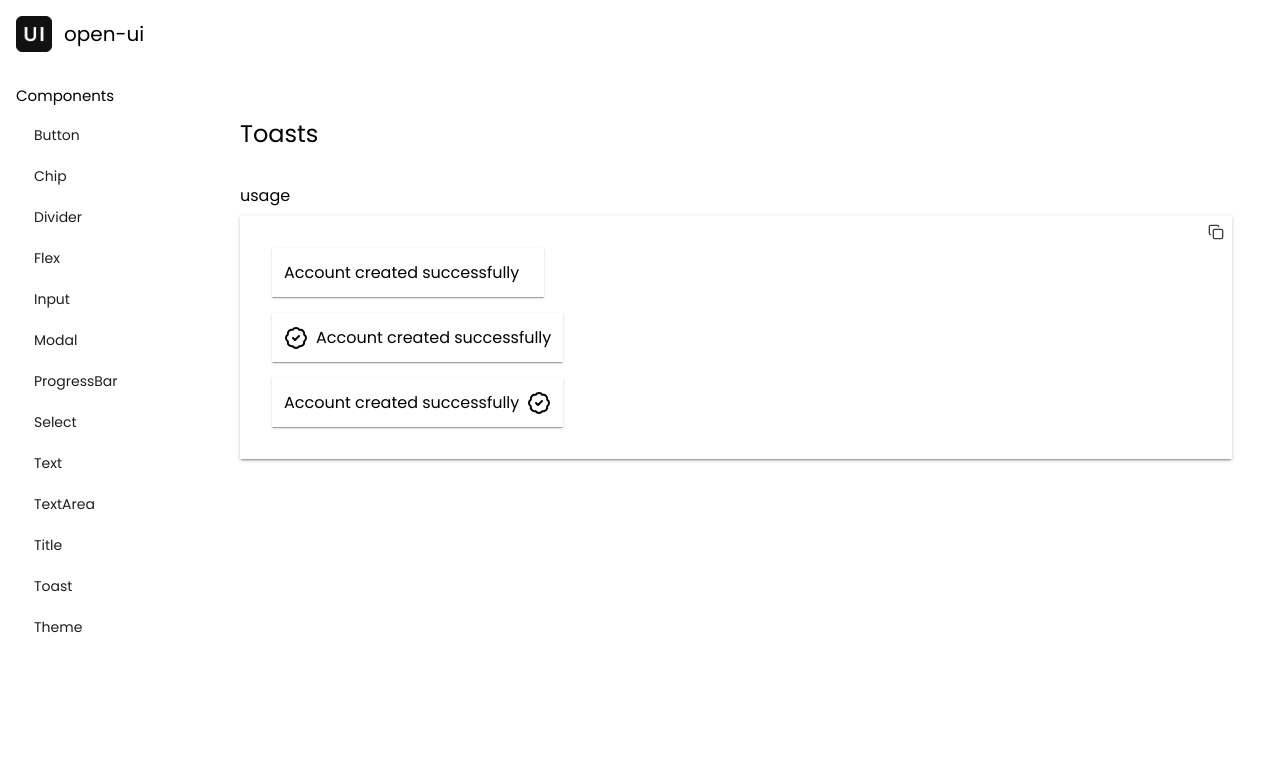
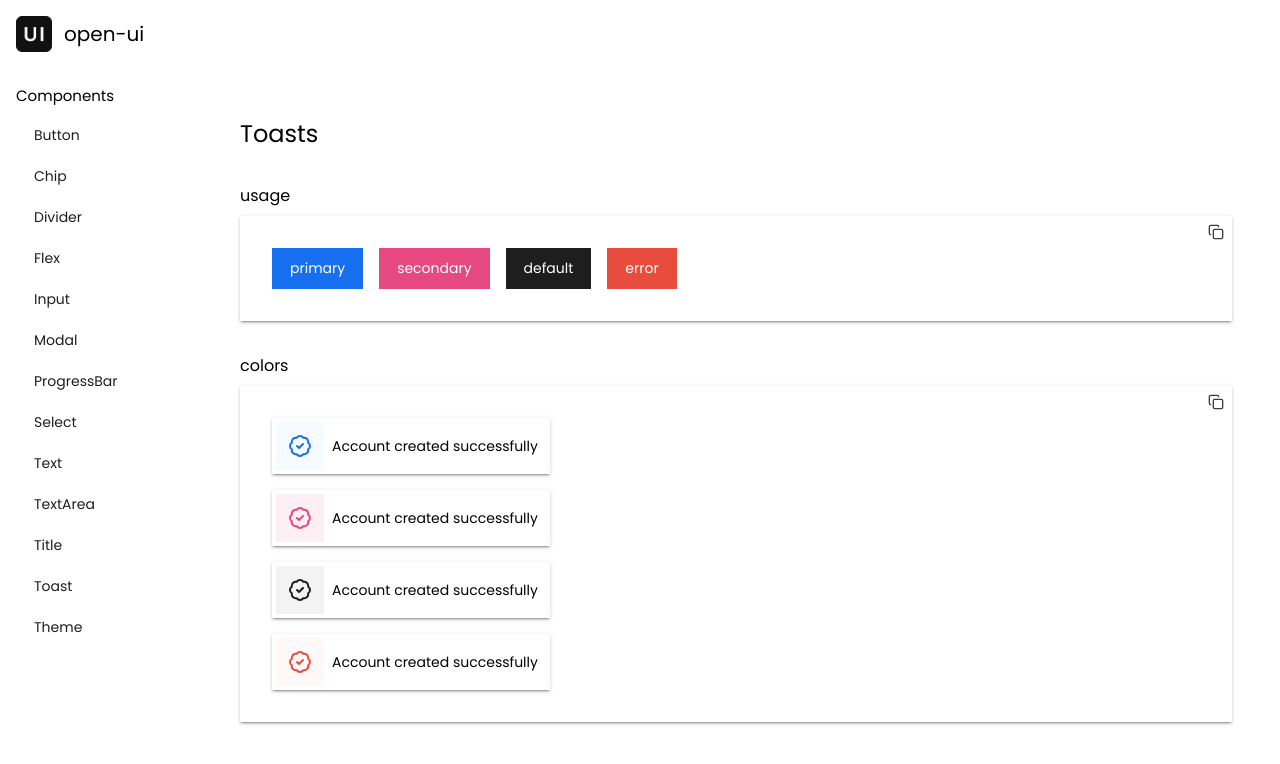
Before and after one commit to Julien-Wiegandt/open-ui, a React (Vite) app: page /toast in a window 1280 px wide. Shown: the top 764 px of the page. Built offline with nearby package versions, Linux system fonts and the light colour scheme.

Commit message:
toast provider added

```diff
--- a/src/components/flex/style.tsx
+++ b/src/components/flex/style.tsx
@@ -20,7 +20,8 @@ const justifyMap: Record<FlexJustify, string> = {
   evenly: "space-evenly",
 };
 
-const shadowMap: Record<0 | 1 | 2 | 3 | 4 | 6 | 8, string> = {
+// eslint-disable-next-line react-refresh/only-export-components
+export const shadowMap: Record<0 | 1 | 2 | 3 | 4 | 6 | 8, string> = {
   0: "none",
   1: `0px 2px 1px -1px rgba(0, 0, 0, 0.2), 0px 1px 1px 0px rgba(0, 0, 0, 0.14), 0px 1px 3px 0px rgba(0, 0, 0, 0.12)`,
   2: `0px 3px 1px -2px rgba(0, 0, 0, 0.2), 0px 2px 2px 0px rgba(0, 0, 0, 0.14), 0px 1px 5px 0px rgba(0, 0, 0, 0.12)`,
--- a/src/components/toast/index.tsx
+++ b/src/components/toast/index.tsx
@@ -1,32 +1,76 @@
 "use client";
 
+import type { Color } from "@/theme/types";
 import { forwardRef } from "react";
-import { Flex } from "../flex";
+import { useTheme } from "styled-components";
+import { Flex, type FlexProps } from "../flex";
 import { Text } from "../text";
+import { StyledToast } from "./style";
 
 export type ToastProps = {
   title?: React.ReactNode;
+  color?: Color;
   startIcon?: React.ReactNode;
   endIcon?: React.ReactNode;
   size?: "sm" | "md" | "lg";
   children?: React.ReactNode;
   style?: React.CSSProperties;
   onClose?: () => void;
-} & React.HTMLAttributes<HTMLDivElement>;
+} & FlexProps &
+  React.HTMLAttributes<HTMLDivElement>;
 
 export const Toast = forwardRef<HTMLDivElement, ToastProps>(
   ({ children, style, ...props }, ref) => {
+    const theme = useTheme();
     return (
-      <Flex ref={ref} p={1.5} elevation={1} style={style}>
+      <StyledToast
+        ref={ref}
+        p={0.5}
+        elevation={3}
+        {...props}
+        style={{
+          ...style,
+        }}
+      >
         {children}
         {!children && (
-          <Flex direction="row" gap={1} align="center" style={{ minWidth: "248px" }}>
-            {props.startIcon}
-            {props.title && <Text>{props.title}</Text>}
-            {props.endIcon}
+          <Flex
+            direction="row"
+            gap={1}
+            align="center"
+            style={{
+              minWidth: "248px",
+            }}
+          >
+            {props.startIcon && (
+              <Flex
+                p={1.5}
+                style={{
+                  backgroundColor: `${theme.palette[props.color ?? "default"].light}44`,
+                }}
+              >
+                {props.startIcon}
+              </Flex>
+            )}
+            {props.title && (
+              <Text size="14" ml={props.startIcon ? 0 : 1} mr={props.endIcon ? 0 : 1}>
+                {props.title}
+              </Text>
+            )}
+
+            {props.endIcon && (
+              <Flex
+                p={1.5}
+                style={{
+                  backgroundColor: `${theme.palette[props.color ?? "default"].light}44`,
+                }}
+              >
+                {props.endIcon}
+              </Flex>
+            )}
           </Flex>
         )}
-      </Flex>
+      </StyledToast>
     );
   }
 );
--- /dev/null
+++ b/src/components/toast/style.tsx
@@ -0,0 +1,15 @@
+import styled from "styled-components";
+import type { ToastProps } from ".";
+import { Flex } from "../flex";
+import { shadowMap } from "../flex/style";
+
+export const StyledToast = styled(Flex)<ToastProps>`
+  box-shadow: ${() => shadowMap[2]};
+  z-index: 99999;
+  background-color: white;
+  opacity: 1;
+
+  svg {
+    stroke: ${({ theme, color }) => theme.palette[color ?? "default"].main};
+  }
+`;
--- /dev/null
+++ b/src/context/toast.tsx
@@ -0,0 +1,78 @@
+/* eslint-disable @typescript-eslint/no-explicit-any */
+import { Flex } from "@/components/flex";
+import { Toast } from "@/components/toast";
+import type { Color } from "@/theme/types";
+import {
+  createContext,
+  useCallback,
+  useContext,
+  useEffect,
+  useMemo,
+  useState,
+} from "react";
+
+type Toast = {
+  title: string;
+  color?: Color;
+  startIcon?: React.ReactNode;
+  endIcon?: React.ReactNode;
+  size?: "sm" | "md" | "lg";
+  children?: React.ReactNode;
+  style?: React.CSSProperties;
+  onClose?: () => void;
+};
+
+export type IToastContext = {
+  toasts: Toast[];
+  addToast: (toast: Toast) => void;
+};
+
+// eslint-disable-next-line react-refresh/only-export-components
+export const ToastContext = createContext<IToastContext>({
+  toasts: [],
+  addToast: () => {},
+});
+
+export const ToastContextProvider = ({ children }: { children: React.ReactNode }) => {
+  const [toasts, setToasts] = useState<Toast[]>([]);
+
+  const removeToast = useCallback(() => {
+    setToasts((currentToasts) => currentToasts.slice(1)); // .slice(1) retire le premier élément
+  }, []);
+
+  useEffect(() => {
+    if (toasts.length > 0) {
+      const timer = setTimeout(() => {
+        removeToast();
+      }, 2_000);
+
+      return () => clearTimeout(timer);
+    }
+  }, [toasts, removeToast]);
+
+  const memoizedValue: IToastContext = useMemo(
+    () => ({
+      toasts,
+      addToast: (toast: Toast) => {
+        setToasts((prevToasts) => [...prevToasts, toast]);
+      },
+    }),
+    [toasts]
+  );
+
+  return <ToastContext.Provider value={memoizedValue}>{children}</ToastContext.Provider>;
+};
+
+export const ToastProvider = () => {
+  const { toasts } = useContext(ToastContext);
+  return (
+    <Flex
+      gap={1}
+      style={{ position: "absolute", bottom: "8px", right: "8px", zIndex: 99999 }}
+    >
+      {toasts.map((toast) => (
+        <Toast key={toast.title} {...toast} />
+      ))}
+    </Flex>
+  );
+};
--- a/src/theme/index.tsx
+++ b/src/theme/index.tsx
@@ -1,3 +1,4 @@
+import { ToastContextProvider, ToastProvider } from "@/context/toast";
 import { ThemeProvider } from "styled-components";
 import type { Theme as ThemeType } from "./types";
 
@@ -10,9 +11,11 @@ export const OpenUIProvider = ({
 }) => {
   return (
     <ThemeProvider theme={theme}>
-      <div id="modal"></div>
-      <div id="toast"></div>
-      {children}
+      <ToastContextProvider>
+        <ToastProvider />
+        <div id="modal"></div>
+        {children}
+      </ToastContextProvider>
     </ThemeProvider>
   );
 };
--- a/src/views/toasts/index.tsx
+++ b/src/views/toasts/index.tsx
@@ -1,10 +1,14 @@
+import { Button } from "@/components/button";
 import { Flex } from "@/components/flex";
 import { Title } from "@/components/title";
 import { Toast } from "@/components/toast";
+import { ToastContext } from "@/context/toast";
 import { SuccessIcon } from "@/theme/constants";
+import { useContext } from "react";
 import { Usage } from "../components/usage";
 
 export const Toasts = () => {
+  const { addToast } = useContext(ToastContext);
   return (
     <Flex gap={4}>
       <Title level={2}>Toasts</Title>
@@ -13,16 +17,90 @@ export const Toasts = () => {
         title="usage"
         components={
           <>
-            <Toast title="Account created successfully" />
-            <Toast startIcon={<SuccessIcon />} title="Account created successfully" />
-            <Toast endIcon={<SuccessIcon />} title="Account created successfully" />
+            <Button
+              color="primary"
+              label="primary"
+              variant="contained"
+              onClick={() =>
+                addToast({
+                  title: "Account created successfully",
+                  startIcon: <SuccessIcon />,
+                  color: "primary",
+                })
+              }
+            />
+            <Button
+              color="secondary"
+              label="secondary"
+              variant="contained"
+              onClick={() =>
+                addToast({
+                  title: "Account created",
+                  startIcon: <SuccessIcon />,
+                  color: "secondary",
+                })
+              }
+            />
+            <Button
+              color="default"
+              label="default"
+              variant="contained"
+              onClick={() =>
+                addToast({
+                  title: "Account created successfully",
+                  startIcon: <SuccessIcon />,
+                  color: "default",
+                })
+              }
+            />
+            <Button
+              color="error"
+              label="error"
+              variant="contained"
+              onClick={() =>
+                addToast({
+                  title: "Account created successfully",
+                  startIcon: <SuccessIcon />,
+                  color: "error",
+                })
+              }
+            />
           </>
         }
-        orientation="vertical"
+        orientation="horizontal"
         onCopy={() =>
           navigator.clipboard.writeText(`<Toast title="Account created successfully" />`)
         }
       />
+      <Usage
+        title="colors"
+        components={
+          <>
+            <Toast
+              startIcon={<SuccessIcon />}
+              title="Account created successfully"
+              color="primary"
+            />
+            <Toast
+              startIcon={<SuccessIcon />}
+              title="Account created successfully"
+              color="secondary"
+            />
+            <Toast
+              startIcon={<SuccessIcon />}
+              title="Account created successfully"
+              color="default"
+            />
+            <Toast
+              startIcon={<SuccessIcon />}
+              title="Account created successfully"
+              color="error"
+            />
+          </>
+        }
+        orientation="vertical"
+        onCopy={() => navigator.clipboard.writeText(``)}
+      />
     </Flex>
   );
 };
```
